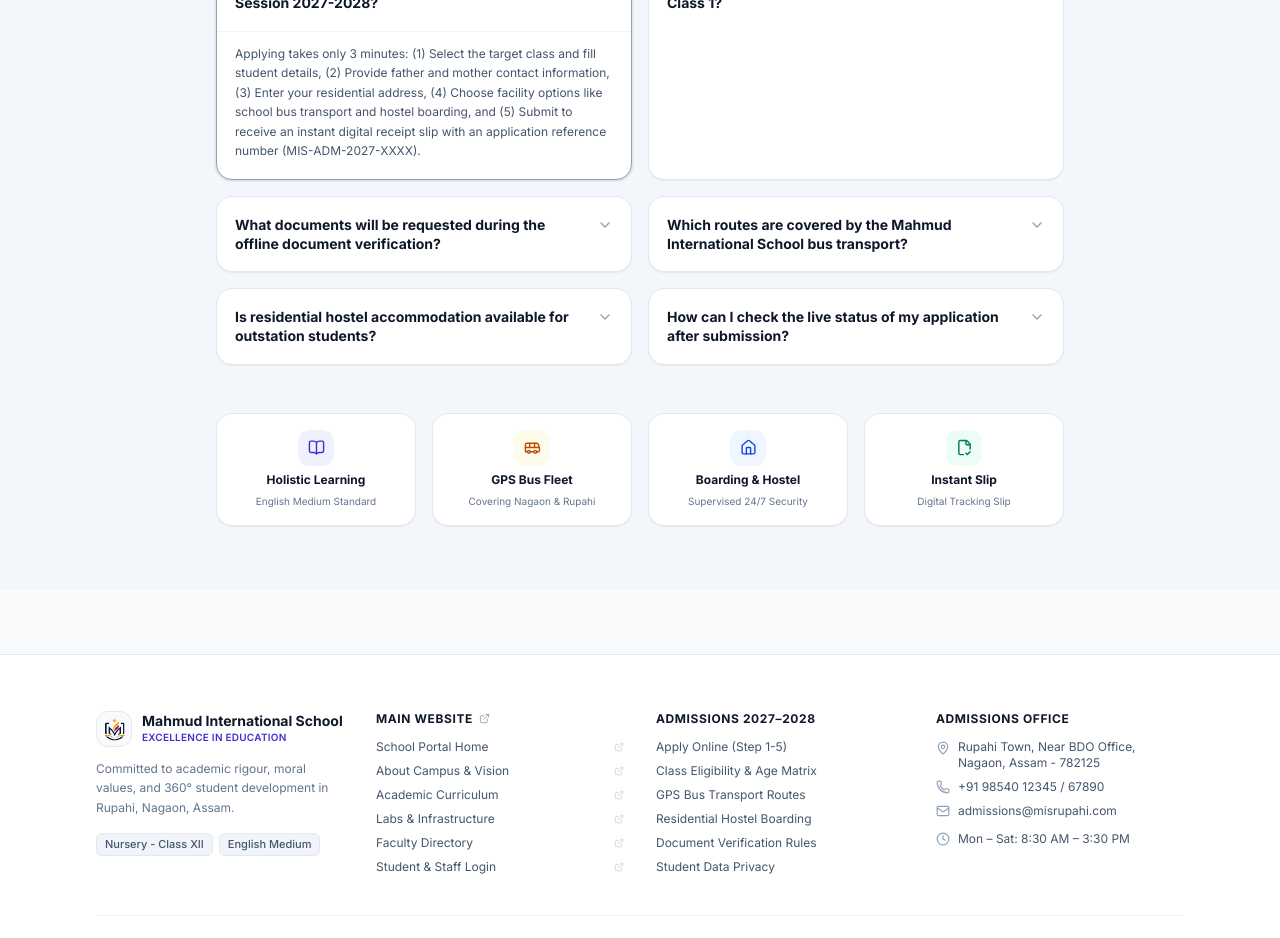
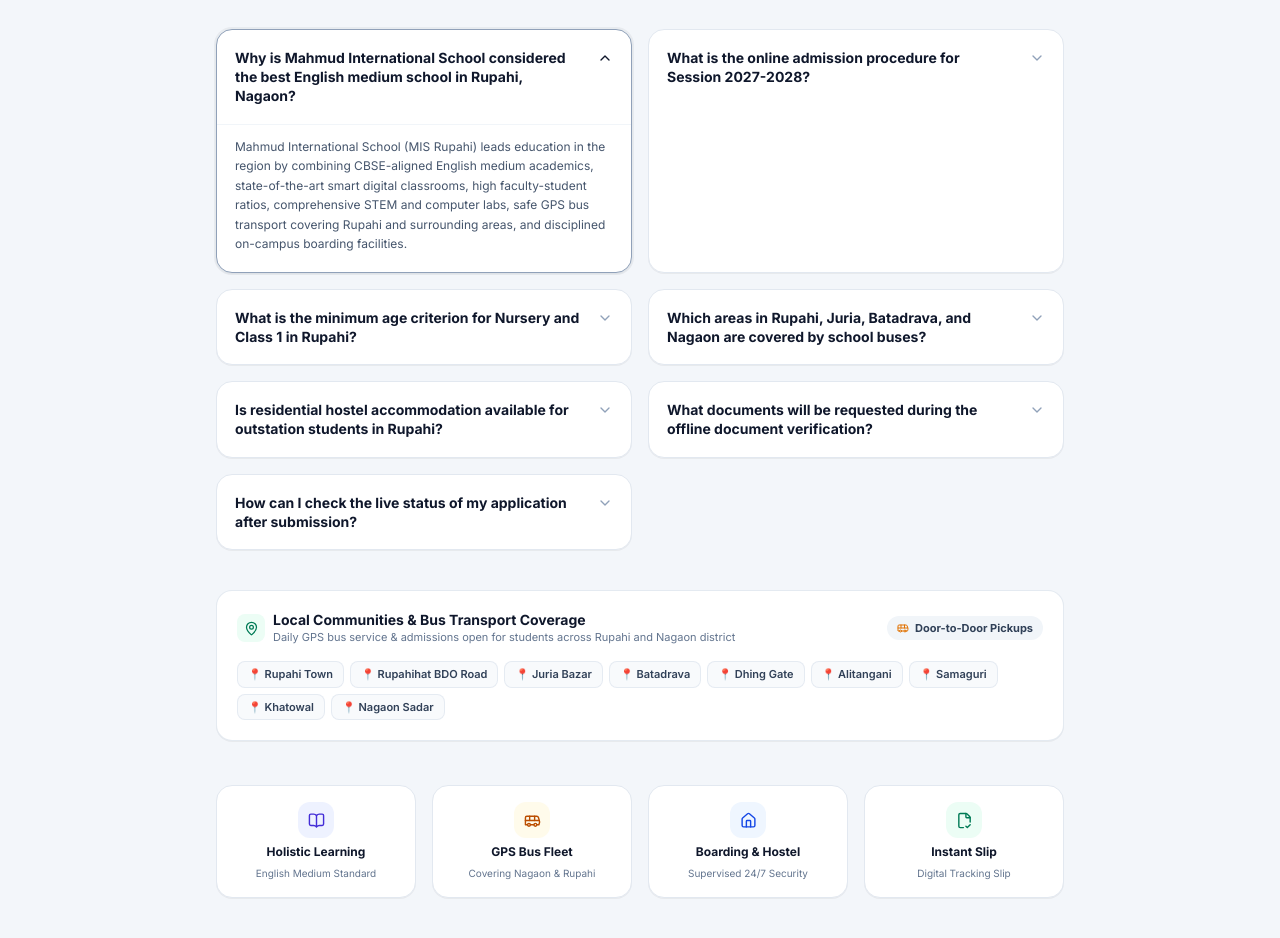
Before and after one commit to mahmudedufoundation/Mahmud-School-Admission-Web, a Next.js app: page / in a window 1280 px wide. Shown: the part 1860-2798 px from the top of the page. Built offline with nearby package versions, Linux system fonts and the light colour scheme; no server answers; the database is empty.

Commit message:
feat(seo): implement hyper-local Rupahi SEO schema, sitemap, local FAQs and feeder towns coverage

```diff
--- a/app/layout.jsx
+++ b/app/layout.jsx
@@ -16,20 +16,24 @@
 };
 
 export const metadata = {
-  title: "Online Admission 2027-2028 | Mahmud International School, Rupahi",
+  title: "Online Admission 2027–2028 | Mahmud International School, Rupahi (Nagaon, Assam)",
   description:
-    "Apply online for student admission 2027-2028 for Nursery to Class XII (Science, Commerce, Arts) at Mahmud International School, Rupahi, Nagaon, Assam. Instant digital slip, 24/7 application tracking, smart campus, hostel & school bus facilities.",
+    "Official online admission portal for Mahmud International School, Rupahi, Nagaon, Assam (Session 2027–2028). Nursery to Class XII (Science, Commerce, Arts). Top English medium school with GPS bus fleet, smart campus & safe hostel. Apply in 3 mins.",
   keywords: [
-    "Mahmud International School",
-    "MIS Rupahi",
-    "Online Admission 2027-2028",
-    "School Admission Nagaon Assam",
-    "English Medium School Rupahi",
-    "Best School in Nagaon Assam",
-    "Class 11 Science Admission Rupahi",
-    "School Admission Form Assam",
-    "Hostel Facility School Assam",
-    "Mahmud School Admission Portal",
+    "best school in rupahi",
+    "school admission in rupahi",
+    "english medium school in rupahi",
+    "mahmud international school rupahi",
+    "mis rupahi admission",
+    "rupahihat school admission 2027 2028",
+    "admission form rupahi school",
+    "top schools in nagaon assam",
+    "nursery admission rupahi",
+    "class 11 science admission rupahi",
+    "boarding school in rupahi nagaon",
+    "school bus transport rupahi juria",
+    "hostel school in rupahi assam",
+    "cbse english medium school rupahi",
   ],
   metadataBase: new URL("https://admission.misrupahi.com"),
   alternates: {
@@ -51,9 +55,9 @@
     },
   },
   openGraph: {
-    title: "Online Admission 2027-2028 | Mahmud International School",
+    title: "Online Admission 2027–2028 | Mahmud International School, Rupahi",
     description:
-      "Apply online for Nursery to Class XII. Modern digital smart classrooms, science labs, safe bus transport & residential boarding in Rupahi, Nagaon.",
+      "Official Online Admission Portal for Nursery to Class XII. Modern smart digital classrooms, GPS bus fleet, science laboratories & residential boarding in Rupahi, Nagaon, Assam.",
     url: "https://admission.misrupahi.com",
     siteName: "Mahmud International School Admissions",
     locale: "en_IN",
@@ -61,9 +65,9 @@
   },
   twitter: {
     card: "summary_large_image",
-    title: "Online Admission 2027-2028 | Mahmud International School",
+    title: "Online Admission 2027–2028 | Mahmud International School, Rupahi",
     description:
-      "Apply online for Nursery to Class XII. Modern digital smart classrooms, safe transport & hostel in Rupahi, Assam.",
+      "Apply online for Nursery to Class XII at Mahmud International School, Rupahi, Assam. Modern smart classrooms, safe GPS transport & hostel boarding.",
   },
 };
 
@@ -71,18 +75,18 @@
   "@context": "https://schema.org",
   "@graph": [
     {
-      "@type": "EducationalOrganization",
+      "@type": ["School", "EducationalOrganization", "LocalBusiness"],
       "@id": "https://admission.misrupahi.com/#school",
       name: "Mahmud International School",
-      alternateName: ["MIS Rupahi", "Mahmud School"],
+      alternateName: ["MIS Rupahi", "Mahmud School Rupahi", "Mahmud International School Rupahihat"],
       url: "https://admission.misrupahi.com",
       logo: "https://admission.misrupahi.com/images/logo.png",
       description:
-        "Premier English medium educational institution in Rupahi, Nagaon, Assam offering Nursery through Senior Secondary Class XII education.",
+        "Leading English medium institution in Rupahi, Nagaon, Assam offering quality schooling from Nursery through Senior Secondary Class XII (Science, Commerce, Arts) with GPS-tracked bus transportation and residential hostel boarding.",
       address: {
         "@type": "PostalAddress",
-        streetAddress: "Rupahi Town, Near Block Development Office",
-        addressLocality: "Nagaon",
+        streetAddress: "Rupahi Town, Near Block Development Office (BDO), Rupahi-Juria Road",
+        addressLocality: "Rupahihat / Nagaon",
         addressRegion: "Assam",
         postalCode: "782125",
         addressCountry: "IN",
@@ -92,6 +96,16 @@
         latitude: "26.4384",
         longitude: "92.6841",
       },
+      areaServed: [
+        { "@type": "AdministrativeArea", name: "Rupahi" },
+        { "@type": "AdministrativeArea", name: "Rupahihat" },
+        { "@type": "AdministrativeArea", name: "Juria" },
+        { "@type": "AdministrativeArea", name: "Batadrava" },
+        { "@type": "AdministrativeArea", name: "Dhing" },
+        { "@type": "AdministrativeArea", name: "Alitangani" },
+        { "@type": "AdministrativeArea", name: "Samaguri" },
+        { "@type": "City", name: "Nagaon" },
+      ],
       telephone: "+91-98540-12345",
       email: "admissions@misrupahi.com",
       priceRange: "₹₹",
@@ -103,6 +117,36 @@
           closes: "15:30",
         },
       ],
+      hasOfferCatalog: {
+        "@type": "OfferCatalog",
+        name: "Academic Programs & Admissions 2027–2028",
+        itemListElement: [
+          {
+            "@type": "Course",
+            name: "Pre-Primary Foundational Stage (Nursery, LKG, UKG)",
+            description: "Activity-based learning, phonics, numeracy, and motor skill development in Rupahi, Assam.",
+            provider: "Mahmud International School",
+          },
+          {
+            "@type": "Course",
+            name: "Primary & Middle School (Classes I to VIII)",
+            description: "English medium CBSE curriculum, mathematics, experiential science, computer coding, and holistic education.",
+            provider: "Mahmud International School",
+          },
+          {
+            "@type": "Course",
+            name: "Secondary High School (Classes IX & X)",
+            description: "Board exam preparation, advanced science & math labs, linguistic proficiency, and leadership development.",
+            provider: "Mahmud International School",
+          },
+          {
+            "@type": "Course",
+            name: "Senior Secondary Class XI & XII (Science, Commerce, Arts)",
+            description: "Specialized streams with integrated entrance coaching (NEET, JEE, CUET) in Rupahi, Nagaon.",
+            provider: "Mahmud International School",
+          },
+        ],
+      },
     },
     {
       "@type": "WebSite",
@@ -143,29 +187,46 @@
     },
     {
       "@type": "FAQPage",
+      "@id": "https://admission.misrupahi.com/#faq",
       mainEntity: [
         {
           "@type": "Question",
-          name: "How can I apply for admission to Mahmud International School for session 2027-2028?",
+          name: "Which is the best English medium school in Rupahi, Nagaon, Assam?",
           acceptedAnswer: {
             "@type": "Answer",
-            text: "Parents and guardians can complete the official 5-step online admission form directly on admission.misrupahi.com. Enter student demographics, parent details, address, and facility requirements (transport/hostel) to receive an instant digital admission acknowledgment slip.",
+            text: "Mahmud International School (MIS Rupahi) is widely acknowledged as the premier English medium school in Rupahi, Nagaon, Assam. It offers smart digital classrooms, experienced faculty, modern science laboratories, GPS bus fleet across Rupahi and Juria, and residential hostel boarding for boys and girls.",
           },
         },
         {
           "@type": "Question",
-          name: "Which classes are open for new admission at MIS Rupahi?",
+          name: "How can parents apply for online admission at Mahmud International School Rupahi?",
           acceptedAnswer: {
             "@type": "Answer",
-            text: "Admissions for Academic Session 2027-2028 are open from Pre-Primary (Nursery, LKG, UKG), Primary & Middle School (Classes I to VIII), Secondary (Classes IX & X), up to Senior Secondary Class XI & XII (Science, Commerce, and Arts streams).",
+            text: "Parents can complete the quick 5-step online admission form on admission.misrupahi.com in under 3 minutes. Enter student demographics, parent details, select bus or hostel preferences, and receive an instant digital admission acknowledgment slip with reference number.",
           },
         },
         {
           "@type": "Question",
-          name: "Are school bus transport and hostel facilities available for students?",
+          name: "What is the minimum age criterion for Nursery and Class 1 in Rupahi?",
           acceptedAnswer: {
             "@type": "Answer",
-            text: "Yes. Mahmud International School provides GPS-tracked safe bus transportation covering Rupahi, Juria, Batadrava, Nagaon Town, and surrounding rural routes. Dedicated on-campus residential hostel accommodation is also available with 24/7 security and faculty supervision.",
+            text: "As per National Education Policy (NEP) guidelines: Nursery requires minimum 3+ years, LKG 4+ years, UKG 5+ years, and Class 1 requires minimum 6 years as of March 31, 2027.",
+          },
+        },
+        {
+          "@type": "Question",
+          name: "Which areas in and around Rupahi are covered by MIS school bus transport?",
+          acceptedAnswer: {
+            "@type": "Answer",
+            text: "Our GPS-tracked bus fleet covers comprehensive routes across Rupahi town, Rupahihat, Juria, Batadrava, Dhing gate, Alitangani, Samaguri, Nagaon town, and nearby neighborhoods with verified drivers and female attendants.",
+          },
+        },
+        {
+          "@type": "Question",
+          name: "Is residential hostel accommodation available for students in Rupahi?",
+          acceptedAnswer: {
+            "@type": "Answer",
+            text: "Yes, Mahmud International School provides clean, secure residential boarding facilities with nutritious dining, 24/7 CCTV surveillance, resident wardens, and supervised evening study hours for outstation students.",
           },
         },
         {
@@ -173,7 +234,7 @@
           name: "How do I check the live status of my submitted admission application?",
           acceptedAnswer: {
             "@type": "Answer",
-            text: "You can track your application live 24/7 by clicking the 'Track Application' button at the top of the portal. Enter either your 16-digit Application Reference Number (e.g., MIS-ADM-2027-XXXX) or the registered parent phone number.",
+            text: "Parents can track their application 24/7 by clicking 'Track Status' in the top navigation bar. Enter either your 16-character Application Number (MIS-ADM-2027-XXXX) or the registered parent mobile number.",
           },
         },
       ],
--- a/app/sitemap.js
+++ b/app/sitemap.js
@@ -1,10 +1,31 @@
 export default function sitemap() {
+  const baseUrl = "https://admission.misrupahi.com";
+  const now = new Date();
+
   return [
     {
-      url: "https://admission.misrupahi.com",
-      lastModified: new Date(),
+      url: baseUrl,
+      lastModified: now,
       changeFrequency: "daily",
       priority: 1.0,
     },
+    {
+      url: `${baseUrl}/#admission-faq-section`,
+      lastModified: now,
+      changeFrequency: "weekly",
+      priority: 0.8,
+    },
+    {
+      url: `${baseUrl}/terms`,
+      lastModified: now,
+      changeFrequency: "monthly",
+      priority: 0.5,
+    },
+    {
+      url: `${baseUrl}/privacy`,
+      lastModified: now,
+      changeFrequency: "monthly",
+      priority: 0.5,
+    },
   ];
 }
--- a/components/AdmissionFaqSection.jsx
+++ b/components/AdmissionFaqSection.jsx
@@ -11,32 +11,37 @@
   ShieldCheck,
   GraduationCap,
   ArrowRight,
+  MapPin,
 } from "lucide-react";
 
 const FAQ_ITEMS = [
+  {
+    q: "Why is Mahmud International School considered the best English medium school in Rupahi, Nagaon?",
+    a: "Mahmud International School (MIS Rupahi) leads education in the region by combining CBSE-aligned English medium academics, state-of-the-art smart digital classrooms, high faculty-student ratios, comprehensive STEM and computer labs, safe GPS bus transport covering Rupahi and surrounding areas, and disciplined on-campus boarding facilities.",
+  },
   {
     q: "What is the online admission procedure for Session 2027-2028?",
     a: "Applying takes only 3 minutes: (1) Select the target class and fill student details, (2) Provide father and mother contact information, (3) Enter your residential address, (4) Choose facility options like school bus transport and hostel boarding, and (5) Submit to receive an instant digital receipt slip with an application reference number (MIS-ADM-2027-XXXX).",
   },
   {
-    q: "What is the minimum age criterion for Nursery and Class 1?",
+    q: "What is the minimum age criterion for Nursery and Class 1 in Rupahi?",
     a: "As per National Education Policy (NEP) and standard schooling norms, as of March 31, 2027: Nursery requires minimum 3+ years, LKG 4+ years, UKG 5+ years, and Class 1 requires minimum 6 years of age.",
+  },
+  {
+    q: "Which areas in Rupahi, Juria, Batadrava, and Nagaon are covered by school buses?",
+    a: "Our GPS-tracked bus fleet covers extensive daily pickup routes across Rupahi town, Rupahihat, Juria, Batadrava, Dhing gate, Alitangani, Samaguri, Nagaon town, and surrounding rural neighborhoods with vetted drivers and attendants.",
+  },
+  {
+    q: "Is residential hostel accommodation available for outstation students in Rupahi?",
+    a: "Yes, Mahmud International School provides clean, safe, and air-conditioned residential boarding facilities with nutritious meal dining, 24/7 CCTV security, dedicated resident wardens, and supervised evening study hours for boys and girls.",
   },
   {
     q: "What documents will be requested during the offline document verification?",
     a: "After online submission, our admission desk will schedule a quick document verification. Please keep ready: (1) Student Birth Certificate (Municipal/Panchayat), (2) Recent passport size photographs, (3) Parent/Guardian ID card, (4) Previous school Report Card & Transfer Certificate (for Class 2 and above).",
   },
   {
-    q: "Which routes are covered by the Mahmud International School bus transport?",
-    a: "Our modern GPS-tracked school fleet covers extensive routes across Rupahi town, Juria, Batadrava, Dhing gate, Alitangani, Samaguri, Nagaon town, and surrounding rural neighborhoods with vetted drivers and attendants.",
-  },
-  {
-    q: "Is residential hostel accommodation available for outstation students?",
-    a: "Yes, Mahmud International School provides clean, safe, and air-conditioned residential boarding facilities with nutritious meal dining, 24/7 CCTV security, dedicated resident wardens, and supervised evening study hours.",
-  },
-  {
     q: "How can I check the live status of my application after submission?",
-    a: "You can track your application anytime 24/7 by clicking the 'Track Application' button in the top navigation bar. Enter either your 16-character Application Number or the registered parent phone number.",
+    a: "You can track your application anytime 24/7 by clicking the 'Track Status' button in the top navigation bar. Enter either your 16-character Application Number or the registered parent phone number.",
   },
 ];
 
@@ -165,8 +170,52 @@
           })}
         </div>
 
+        {/* Local Feeder Towns & Bus Transport Coverage (Hyper-Local SEO & Parent Trust) */}
+        <div className="p-4 sm:p-5 rounded-2xl bg-white border border-slate-200/90 shadow-2xs space-y-3">
+          <div className="flex flex-col sm:flex-row sm:items-center justify-between gap-2">
+            <div className="flex items-center gap-2">
+              <div className="w-7 h-7 rounded-lg bg-emerald-50 text-emerald-700 flex items-center justify-center shrink-0">
+                <MapPin size={15} />
+              </div>
+              <div>
+                <h4 className="text-xs sm:text-sm font-bold text-slate-900 leading-tight">
+                  Local Communities & Bus Transport Coverage
+                </h4>
+                <p className="text-[11px] text-slate-500">
+                  Daily GPS bus service & admissions open for students across Rupahi and Nagaon district
+                </p>
+              </div>
+            </div>
+            <span className="inline-flex items-center gap-1.5 px-2.5 py-1 rounded-full text-[11px] font-bold bg-slate-100 text-slate-700 shrink-0 self-start sm:self-auto">
+              <Bus size={12} className="text-amber-600" />
+              <span>Door-to-Door Pickups</span>
+            </span>
+          </div>
+
+          <div className="flex flex-wrap gap-1.5 pt-1">
+            {[
+              "Rupahi Town",
+              "Rupahihat BDO Road",
+              "Juria Bazar",
+              "Batadrava",
+              "Dhing Gate",
+              "Alitangani",
+              "Samaguri",
+              "Khatowal",
+              "Nagaon Sadar",
+            ].map((town) => (
+              <span
+                key={town}
+                className="px-2.5 py-1 rounded-lg bg-slate-50 border border-slate-200/80 text-[11px] font-semibold text-slate-700 hover:bg-slate-100 transition-colors"
+              >
+                📍 {town}
+              </span>
+            ))}
+          </div>
+        </div>
+
         {/* Trust & Amenities Badges */}
-        <div className="grid grid-cols-2 sm:grid-cols-4 gap-3 sm:gap-4 pt-2">
+        <div className="grid grid-cols-2 sm:grid-cols-4 gap-3 sm:gap-4 pt-1">
           <div className="p-3.5 sm:p-4 bg-white rounded-2xl border border-slate-200 text-center space-y-1.5 shadow-2xs hover:shadow-xs transition-shadow">
             <div className="w-9 h-9 mx-auto rounded-xl bg-indigo-50 text-indigo-700 flex items-center justify-center">
               <BookOpen size={17} />
--- a/components/AdmissionHero.jsx
+++ b/components/AdmissionHero.jsx
@@ -93,13 +93,13 @@
 
 
         {/* Clean, Prestigious Heading */}
-        <h1 className="text-xl sm:text-3xl md:text-4xl font-black text-slate-900 tracking-tight leading-tight sm:leading-snug max-w-2xl mx-auto">
-          Online Student Admission Registration
+        <h1 className="text-xl sm:text-3xl md:text-4xl font-black text-slate-900 tracking-tight leading-tight sm:leading-snug max-w-3xl mx-auto">
+          Online Student Admission Registration 2027–2028
         </h1>
 
         {/* Subtitle */}
         <p className="text-xs sm:text-sm md:text-[15px] text-slate-600 max-w-xl mx-auto mt-2 sm:mt-2.5 leading-relaxed font-normal">
-          Mahmud International School • Nursery to Class XII • Rupahi, Nagaon, Assam
+          Mahmud International School • English Medium • Nursery to Class XII • Rupahi, Nagaon (Assam)
         </p>
 
         {/* Key Highlights Micro-Badges */}
```
